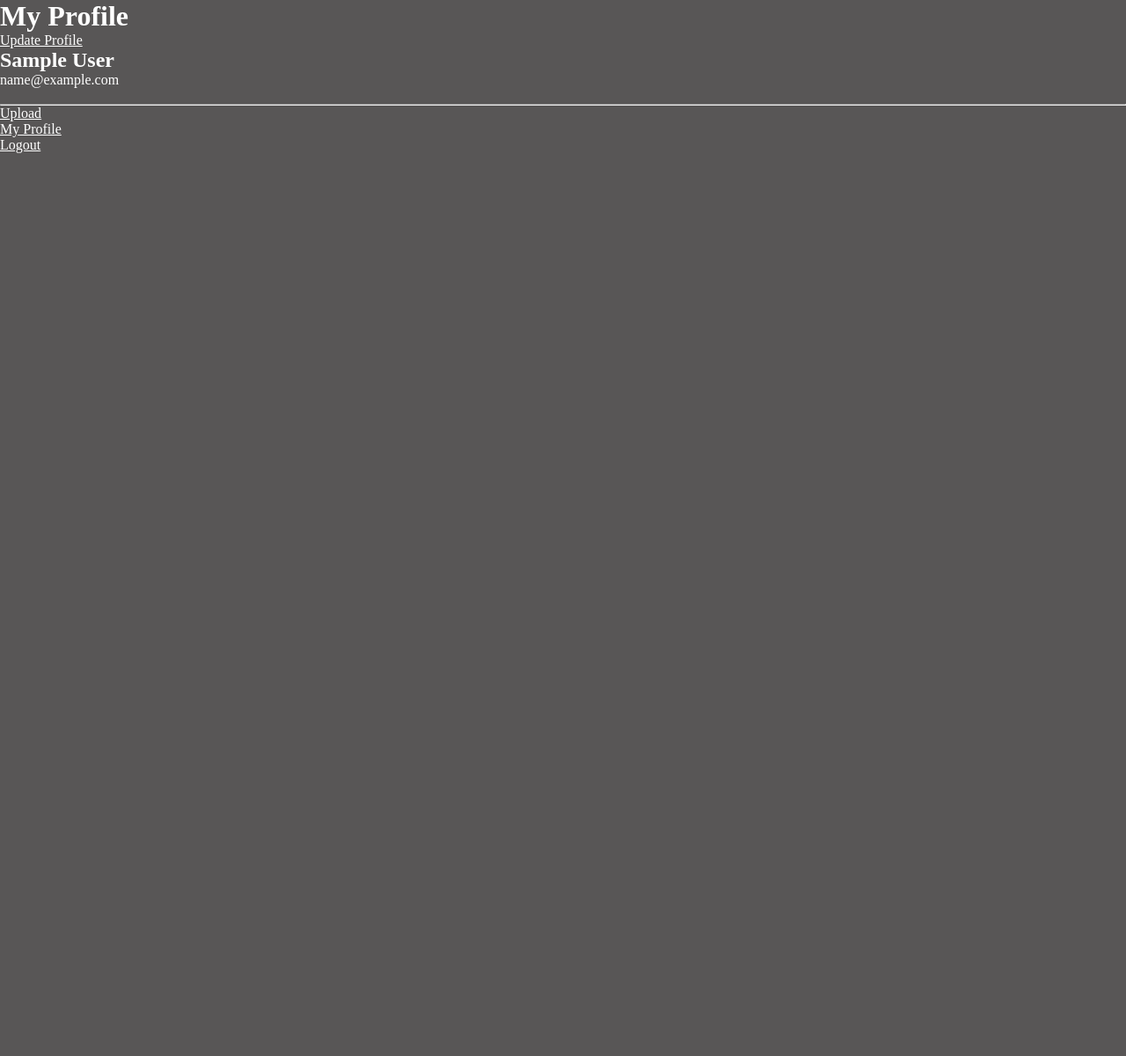
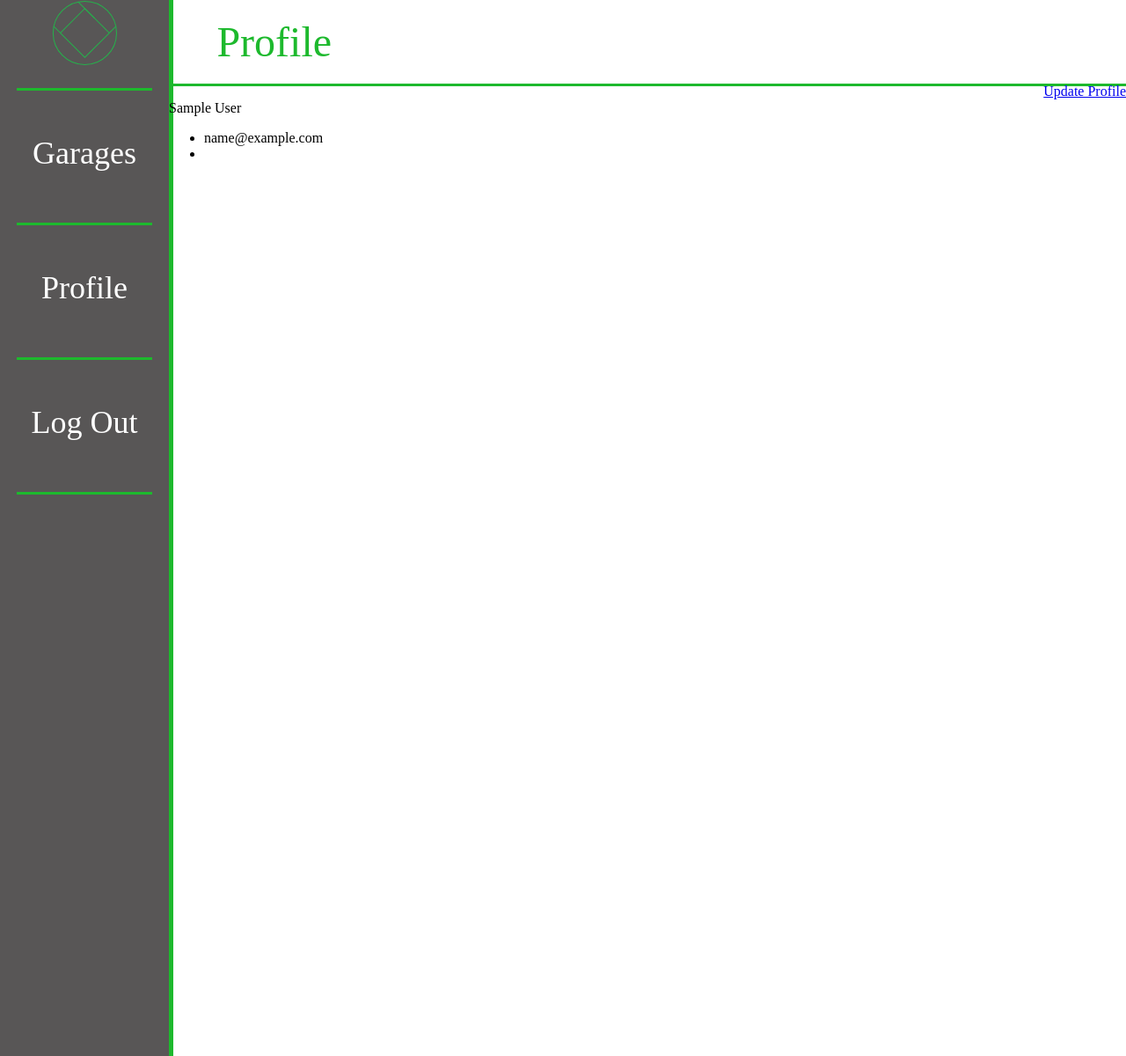
Before and after one commit to social-music/social-music, a Django app: page /rango/profile/ in a window 1280 px wide. Shown: the whole page at 88% size. Before the commit the page ends 174 px from the top, so only its background shows below. Run offline with Django 3.2, Linux system fonts and the light colour scheme; the visitor is signed in with stand-in values (Sample User, id 1); data that the repository does not hold is empty.

Commit message:
started css on profiles

```diff
--- a/code/tango_with_django_project/static/styles.css
+++ b/code/tango_with_django_project/static/styles.css
@@ -1,4 +1,4 @@
-/* Gray Color: #585656 */
+ Gray Color: #585656 */
 
 /* Main Styles */
 * {
@@ -7,20 +7,75 @@
 }
 
 body {
-	background-color: #585656;
-	color: white;
 	width: 100%;
 	height: 100%;
+	margin: 0px;
 }
 
-a {
+#sign_in, #register {
+	width: 100%;
+	height: 100%;
+	background-color: #585656;
 	color: white;
 }
 
-#body_div {
-	width: 100%;
+/*Side Navigation */
+#side_navigation {
+	background-color: #585656;
+	position: absolute;
+	top: 0px;
+	left: 0px;
+	width: 15%;
+	height: 1200px;
+	border-right-style: solid;
+	border-right-width: 5px;
+	border-right-color: #1db92d;
+	text-align: center;
+}
+
+.side_container {
+	height: 100px;
+	margin-bottom: 50px;
+	margin-left: 10%;
+	margin-right: 10%;
+	border-bottom-style: solid;
+	border-bottom-width: 3px;
+	border-bottom-color: #1db92d;
+}
+
+.nav_bar_link {
+	font-size: 36px;
+	text-decoration: none;
+	color: white;
+}
+
+/* Top Bar */
+#top_bar {
+	width: 85%;
 	height: 100%;
+	position: absolute;
+	right: 0px;
+	top: 0px;
 }
+
+#upper_top_bar {
+	border-bottom-style: solid;
+	border-bottom-width: 3px;
+	border-bottom-color: #1db92d;
+}
+
+#page_title {
+	margin-top: 20px;
+	margin-bottom: 20px;
+	padding-left: 5%;
+	font-size: 48px;
+	color: #1db92d;
+}
+
+#upper_top_bar a {
+	float: right;
+}
+
 /* Sign In and Sign up*/
 #sign_in, #register {
 	width: 20%;
@@ -86,6 +141,4 @@ input {
 	display: none;
 }
 
-#text {
-	color: white;
-}
+/* Profile Page */
--- a/code/tango_with_django_project/templates/rango/base.html
+++ b/code/tango_with_django_project/templates/rango/base.html
@@ -13,12 +13,11 @@
             {% block body_block %}{% endblock %}
         </div>
 
-        <hr />
+     <!--    <hr /> -->
 
         <div>
 	        <ul>
 		    {% if user.is_authenticated %}
-		        <li><a href="{% url 'upload' %}">Upload</a></li>
 		        <li><a href="{% url 'profile' %}">My Profile</a></li>
 		        <li><a href="{% url 'logout' %}">Logout</a></li>
 		    {% else %}
--- a/code/tango_with_django_project/templates/rango/profile.html
+++ b/code/tango_with_django_project/templates/rango/profile.html
@@ -5,13 +5,38 @@
 {% block title %}{{ user.username }}{% endblock %}
 
 {% block body_block %}
-    <h1>My Profile</h1>
+    <div id="side_navigation">
+    	<div class="side_container">
+			<img class="logo" src="{% static 'images/social_music_logo.svg' %}" alt="logo">
+		</div>
+		<div class="side_container">
+			<a class="nav_bar_link" href="{% url 'register' %}"> Garages </a>
+		</div>
+		<div class="side_container">
+			<a class="nav_bar_link" href="{% url 'profile' %}"> Profile </a>
+		</div>
+		<div class="side_container">
+			<a class="nav_bar_link" href="{% url 'logout' %}"> Log Out </a>
+		</div>
+    </div>
 
-    <p><a href="{% url 'update-profile' %}">Update Profile</a></p>
+    <div id="top_bar">
+    	<div id="upper_top_bar">
+	    	<p id="page_title"> Profile </p>
+	    	<a href="{% url 'update-profile' %}">Update Profile</a>
+		</div>
+		<div id="lower_top_bar">
+			<p class="name"> {{ user.first_name }} {{ user.last_name }} </p>
+			<ul>
+		        <li>{{ user.email }}</li>
+		        <li>{{ user.profile.website }}</li>
+		    </ul>
+		</div>
+    </div>
 
-    <h2>{{ user.first_name }} {{ user.last_name }}</h2>
-    <ul>
-        <li>{{ user.email }}</li>
-        <li>{{ user.profile.website }}</li>
-    </ul>
+    <div id="profile_area">
+    	Profile Stream Stuff goes here
+    </div>
+
+
 {% endblock %}
--- a/code/tango_with_django_project/templates/rango/register.html
+++ b/code/tango_with_django_project/templates/rango/register.html
@@ -11,7 +11,7 @@
 
         {% if registered %}
         <div>
-            Rango says: <strong>thank you for registering!</strong>
+            <strong> Thank you for registering!</strong>
             <a href="/rango/">Return to the homepage.</a><br />
         </div>
         {% else %}
```
Also changed, not shown: code/tango_with_django_project/templates/rango/index.html (+1 -7 lines).
